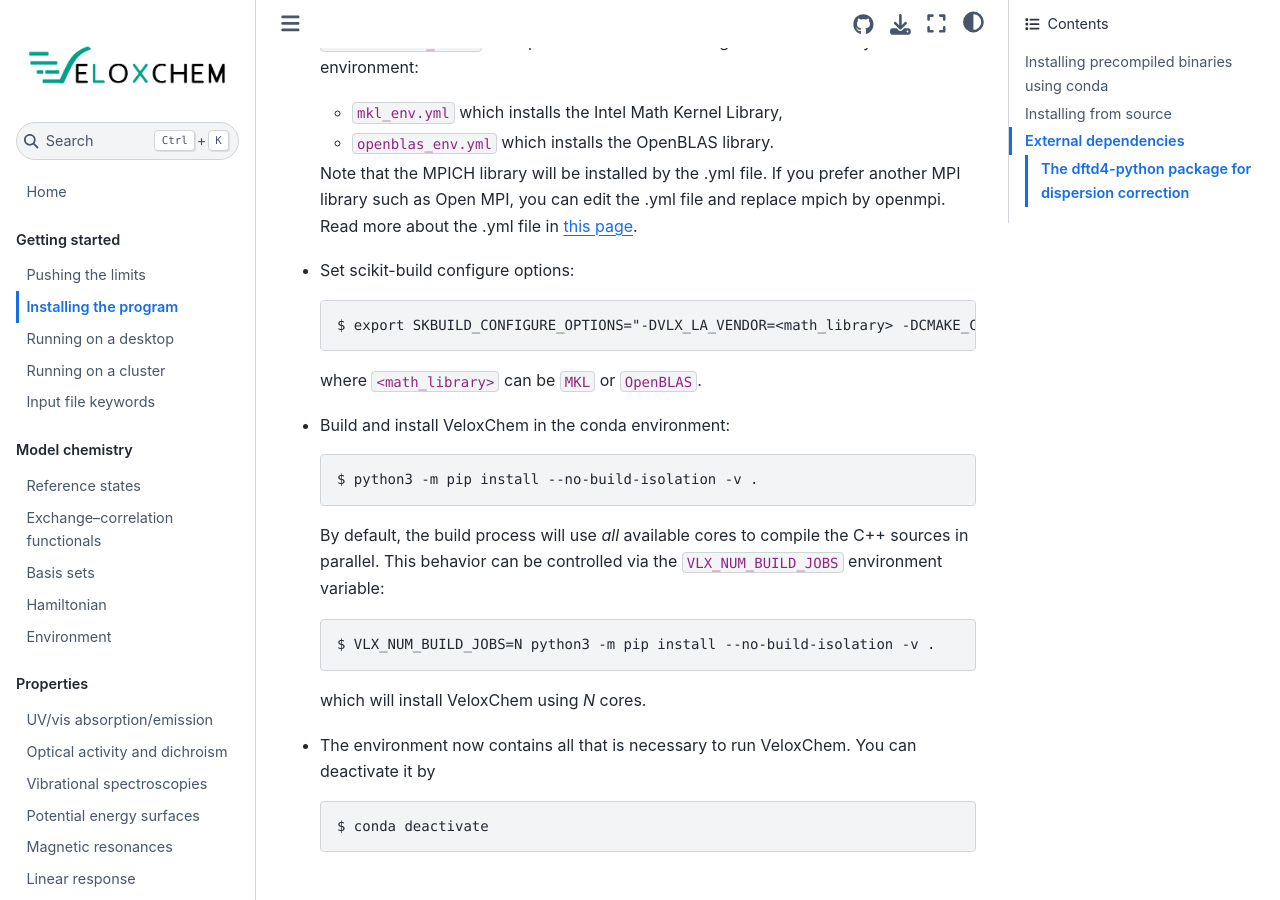
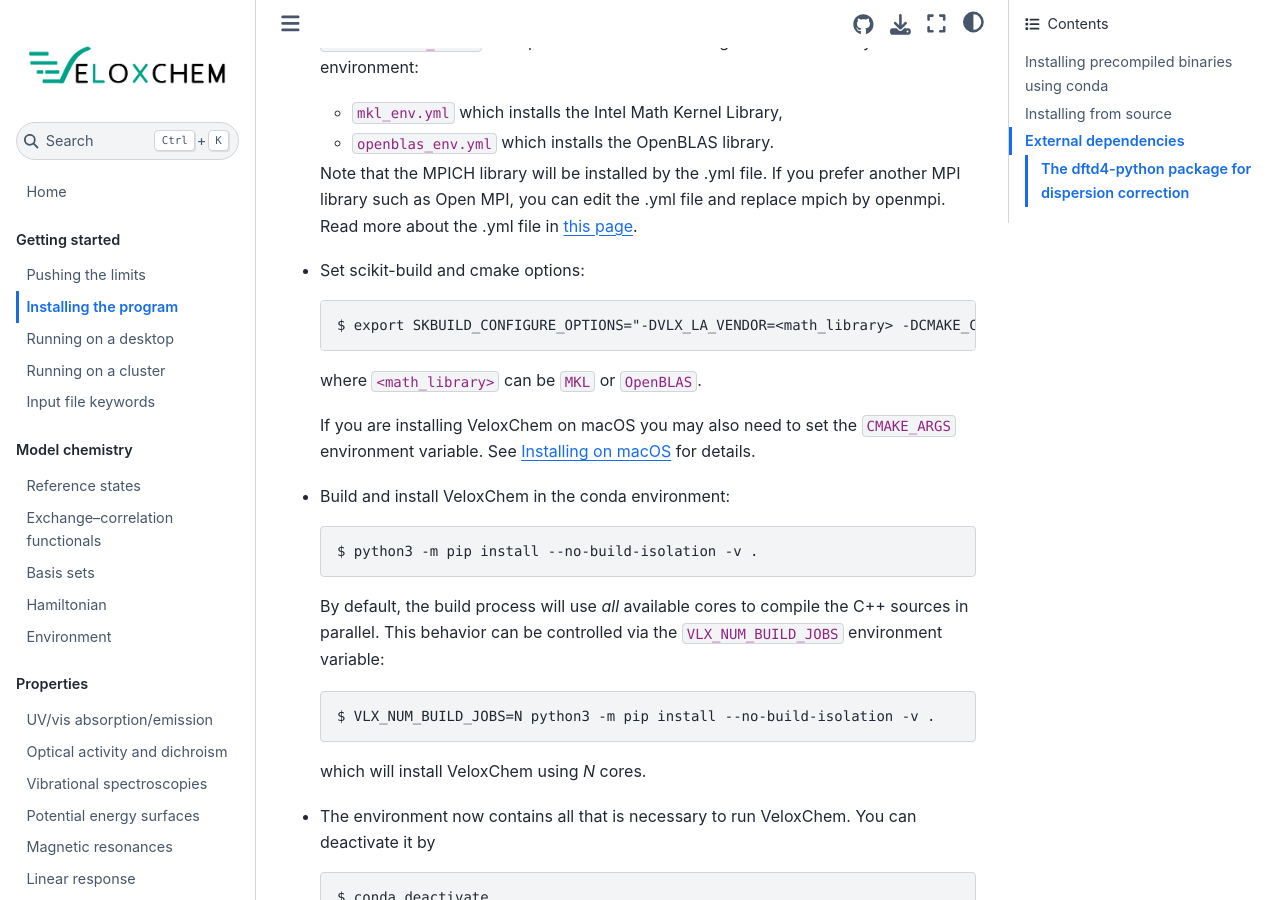
Before and after one commit to kthpanor/vlxman, a Jupyter Book: the page built from docs/installation.md, in a window 1280 px wide and 900 px high, scrolled down 2950 px. Built offline with Jupyter Book 1.0.4 settings and Sphinx 7.4.7 and the Sphinx Book theme 1.1.4, drawn with Linux system fonts in a browser that asks for light colours; some of the changed text lies outside the part shown.

Commit message:
minor update in docs/installation.md

````diff
--- a/docs/installation.md
+++ b/docs/installation.md
@@ -106,13 +106,17 @@
 
   Note that the MPICH library will be installed by the .yml file. If you prefer another MPI library such as Open MPI, you can edit the .yml file and replace mpich by openmpi. Read more about the .yml file in [this page](https://docs.conda.io/projects/conda/en/latest/user-guide/tasks/manage-environments.html#create-env-file-manually).
 
-- Set scikit-build configure options:
+- Set scikit-build and cmake options:
 
   ```
   $ export SKBUILD_CONFIGURE_OPTIONS="-DVLX_LA_VENDOR=<math_library> -DCMAKE_CXX_COMPILER=mpicxx"
   ```
 
   where ``<math_library>`` can be ``MKL`` or ``OpenBLAS``.
+
+  If you are installing VeloxChem on macOS you may also need to set the
+  `CMAKE_ARGS` environment variable. See [Installing on macOS](on-macos) for
+  details.
 
 - Build and install VeloxChem in the conda environment:
 
@@ -246,6 +250,7 @@
 
 - See installation instructions [using conda](with-conda)
 
+(on-macos)=
 ### Installing on macOS
 
 - See installation instructions [using conda](with-conda)
@@ -309,8 +314,9 @@
 In case you want to use custom math library, add `-Dlapack=custom` and
 `-Dcustom_libraries=...` to the `meson setup` command.
 
-After installation, add the dftd4 package to `PYTHONPATH`. You may need to
-replace "python3.11" with the version of Python installed on your system.
+After installation, add the dftd4 package to `PYTHONPATH`.  Make sure to
+replace "python3.11" with the version of Python used in your virtual
+environment.
 
 ```
 $ export PYTHONPATH=$PYTHONPATH:/path/to/your/dftd4/lib/python3.11/site-packages
````
